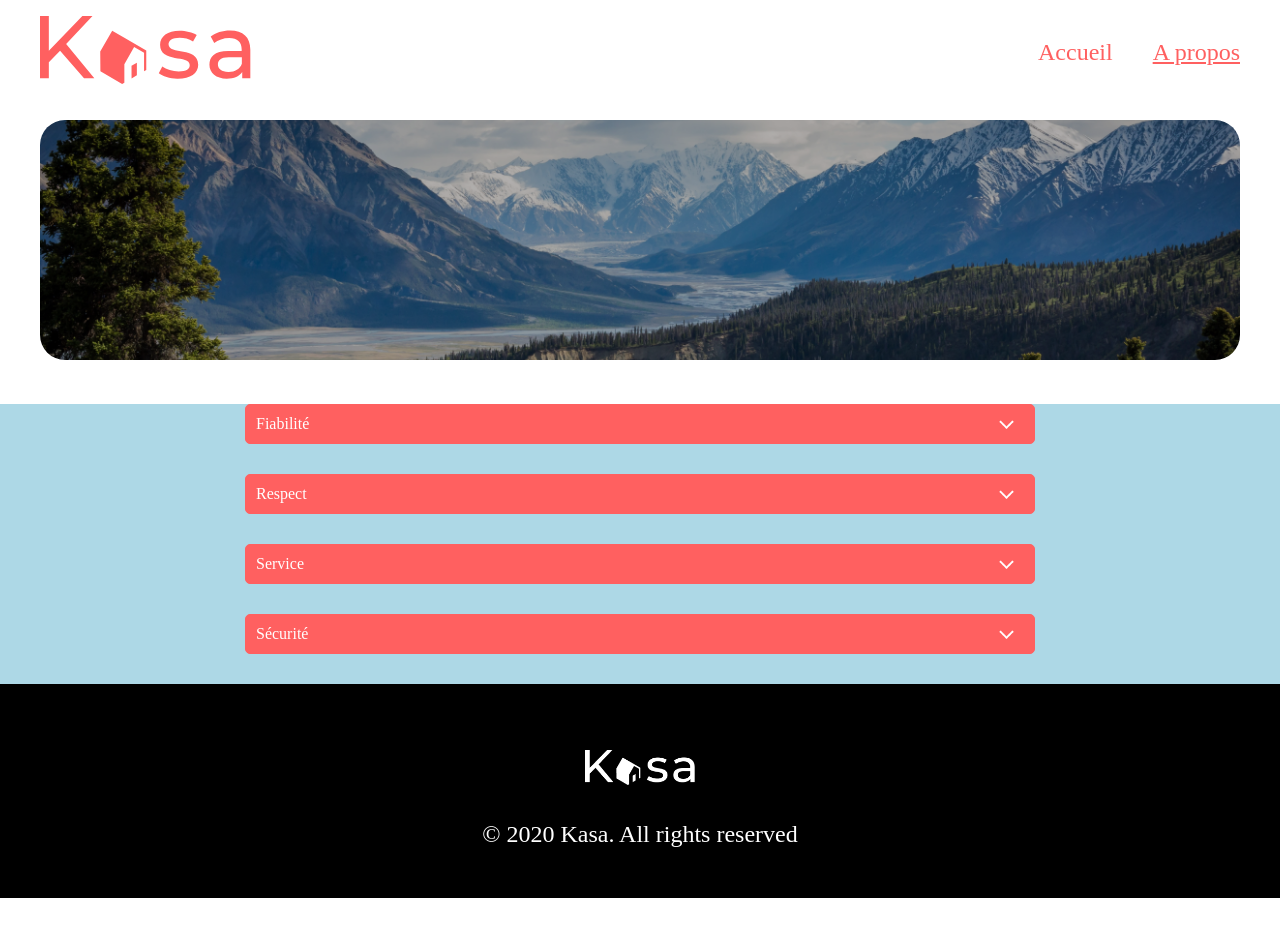
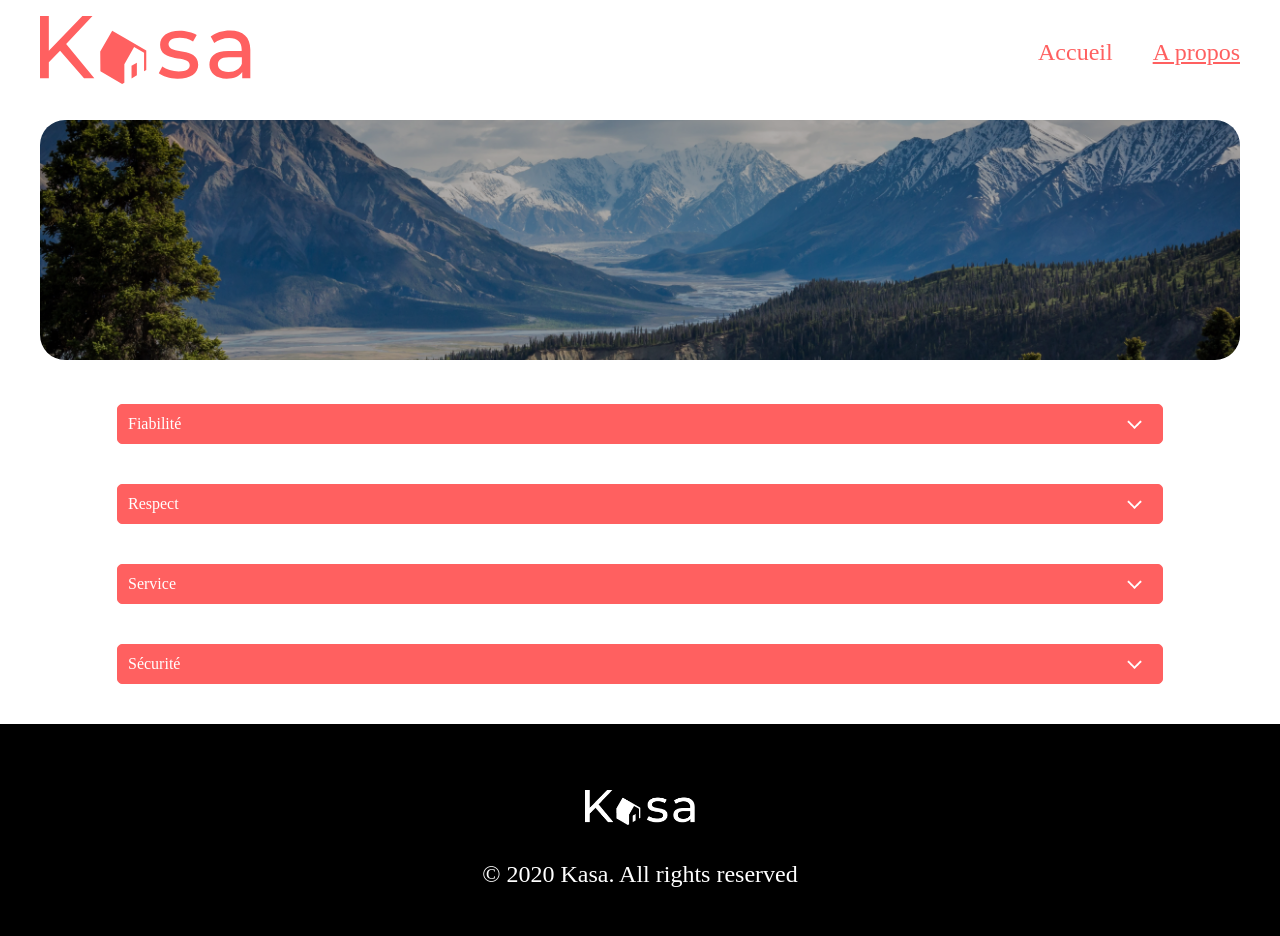
Before and after one commit to MaximeLarchez/P7_Cr-ez_une_application_web_avec_React, a React (Create React App) app: page /about in a window 1280 px wide. Before the commit the page ends 898 px from the top, so only its background shows below. Built offline with nearby package versions, Linux system fonts and the light colour scheme.

Commit message:
create_aboutPage

```diff
--- a/src/App.js
+++ b/src/App.js
@@ -1,7 +1,7 @@
 import React from 'react';
 import { BrowserRouter, Routes, Route } from 'react-router-dom';
 import './scss/App.scss';
-import data from './datas/data';
+
 
 import Logement from './pages/Fiche-logement'
 import Error from'./pages/Error404'
@@ -11,7 +11,7 @@ import Home from './pages/Home';
 
 
 function App() {
-    // data.forEach(data => console.log(data.cover))
+
     return (
         <BrowserRouter>
             <Routes>
--- a/src/components/Accordeon.jsx
+++ b/src/components/Accordeon.jsx
@@ -15,7 +15,10 @@ const Accordeon = ({title, content}) => {
     return (
         <div className={`accordeon ${active && "active"}`}>
             <div className='accordeon_Title' onClick={handleToggle}><span>{title}<img src={ArrowDown} alt='arrowDown'/></span></div>
-            <div className='accordeon_content'>{content}</div>
+            <div className='accordeon_content_bg'>
+                <div className='accordeon_content'>{content}</div>
+            </div>
+
         </div>
     );
 };
--- a/src/scss/components/Accordeon.scss
+++ b/src/scss/components/Accordeon.scss
@@ -2,14 +2,15 @@
 .Accordeon_About{
     justify-content: center;
     .false{
-        background-color: lightblue;
+
         display: flex;
         justify-content: center;
         flex-wrap: wrap;
     }
     .active{
-        background-color: lightgreen;
+
         display: flex;
+
         justify-content: center;
         flex-wrap: wrap;
         text-align: center;
@@ -20,12 +21,12 @@
 .accordeon_Title{
     border: 1px solid #FF6060;
     display: flex;
-    width: 60%;
+    width: 80%;
     align-items: center;
     justify-content: left;
     background-color: #FF6060;
     padding: 10px;
-    margin-bottom: 30px;
+    // margin-bottom: 20px;
     border-radius: 5px;
     position: relative;
     color: white;
@@ -58,3 +59,14 @@
 
     }
 }
+
+.accordeon_content_bg{
+
+    display: flex;
+    flex-basis: 80%;
+    font-size: 24px;
+   .accordeon_content{
+     margin: 20px;
+     font-family: 🇲🇸 ;
+   }
+}
```
